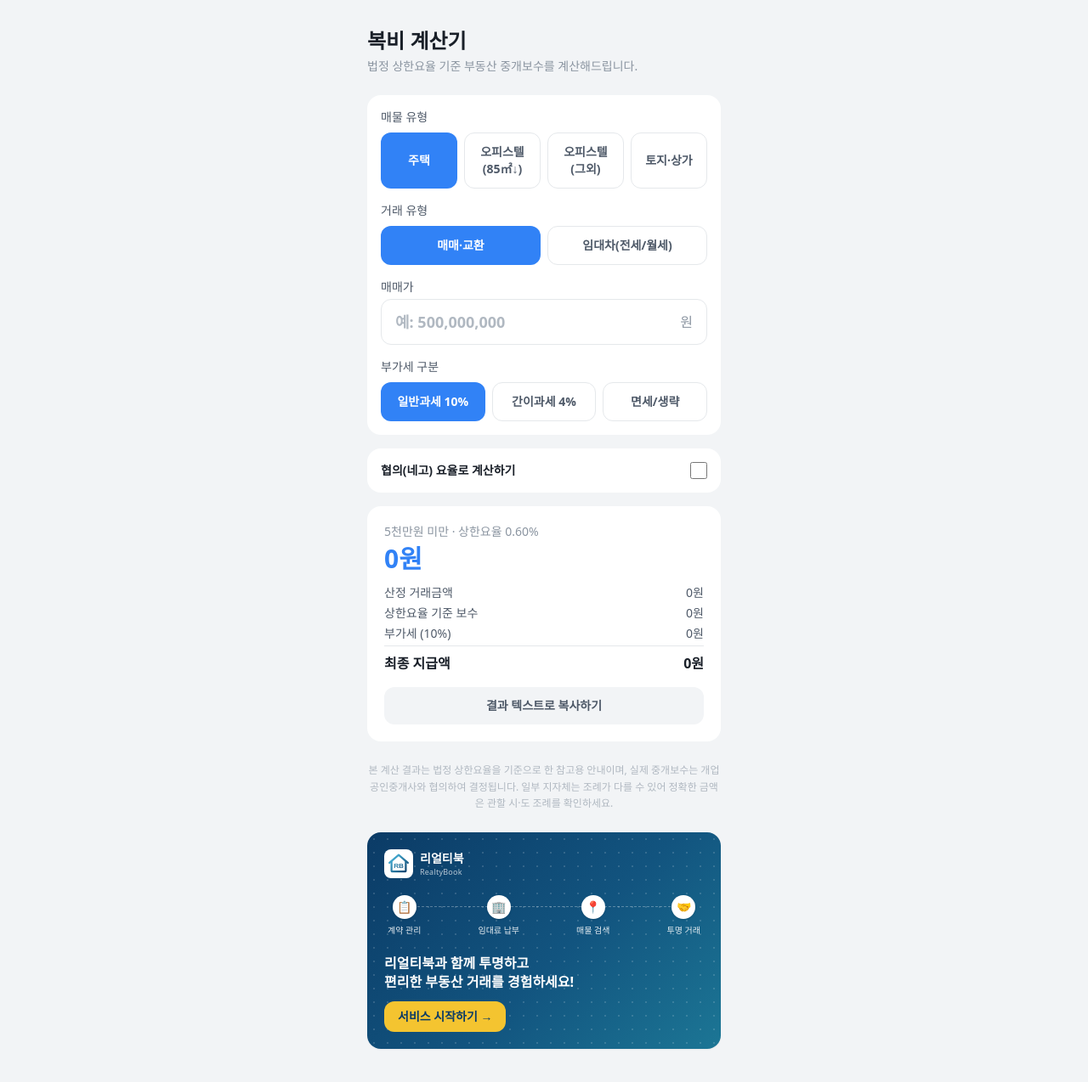
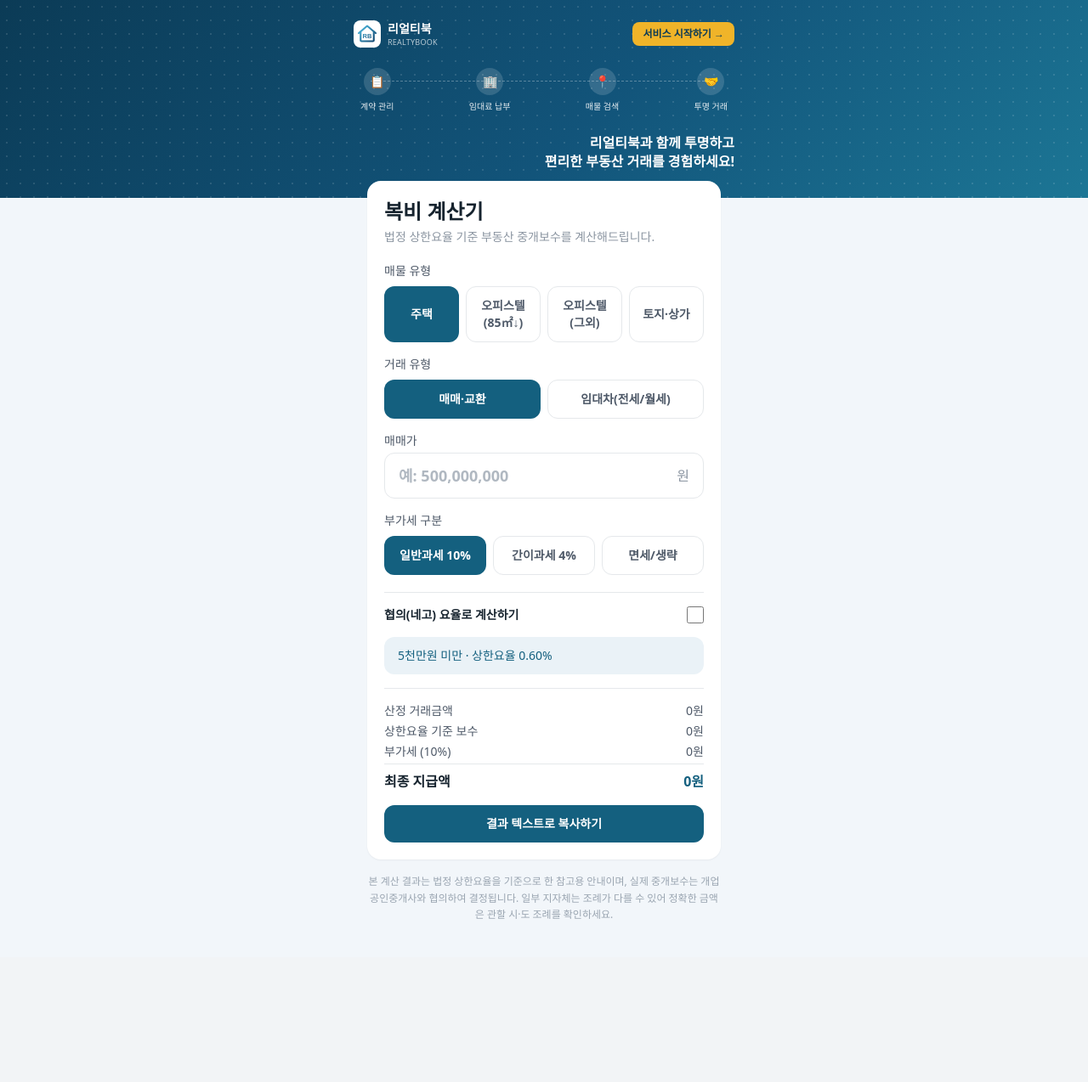
Before and after one commit to retools-labs/calc-realty, a Next.js app: page / in a window 1280 px wide. Shown: the top 1274 px of the page at 85% size. After the commit the page ends 1127 px from the top, so only its background shows below. Built offline with nearby package versions, Linux system fonts and the light colour scheme.

Commit message:
리얼티북 히어로 헤더 리디자인 적용

```diff
--- a/app/page.tsx
+++ b/app/page.tsx
@@ -8,6 +8,8 @@ import {
   type PropertyType,
   type VatType,
 } from "@/lib/calc";
+
+const PARTNER_URL = "https://apple-realty.vercel.app/partner";
 
 function parseWon(raw: string): number {
   const n = Number(raw.replace(/[^0-9]/g, ""));
@@ -28,7 +30,7 @@ function WonInput({
   return (
     <label className="block">
       <span className="mb-1 block text-sm font-medium text-[#4E5968]">{label}</span>
-      <div className="flex items-center rounded-xl border border-[#E5E8EB] bg-white px-4 py-3 focus-within:border-toss-blue">
+      <div className="flex items-center rounded-xl border border-[#E5E8EB] bg-white px-4 py-3 focus-within:border-[#14607F]">
         <input
           inputMode="numeric"
           className="w-full bg-transparent text-lg font-semibold outline-none placeholder:text-[#B0B8C1]"
@@ -60,7 +62,7 @@ function SegButton<T extends string>({
           onClick={() => onChange(opt.value)}
           className={`rounded-xl px-3 py-3 text-sm font-semibold transition ${
             value === opt.value
-              ? "bg-toss-blue text-white"
+              ? "bg-[#14607F] text-white"
               : "bg-white text-[#4E5968] border border-[#E5E8EB]"
           }`}
         >
@@ -68,6 +70,111 @@ function SegButton<T extends string>({
         </button>
       ))}
     </div>
+  );
+}
+
+function RealtyBookMark({ size = 28 }: { size?: number }) {
+  const gradId = "rb-mark-grad";
+  return (
+    <svg width={size} height={size} viewBox="0 0 48 48" fill="none" xmlns="http://www.w3.org/2000/svg">
+      <defs>
+        <linearGradient id={gradId} x1="4" y1="4" x2="44" y2="44" gradientUnits="userSpaceOnUse">
+          <stop offset="0" stopColor="#4FC3E8" />
+          <stop offset="1" stopColor="#0B3B66" />
+        </linearGradient>
+      </defs>
+      <path
+        d="M4 22 24 5l20 17"
+        stroke={`url(#${gradId})`}
+        strokeWidth="4.2"
+        strokeLinecap="round"
+        strokeLinejoin="round"
+      />
+      <path
+        d="M8.5 19v20a2 2 0 0 0 2 2h27a2 2 0 0 0 2-2V19"
+        stroke={`url(#${gradId})`}
+        strokeWidth="4.2"
+        strokeLinecap="round"
+        strokeLinejoin="round"
+      />
+      <text
+        x="24"
+        y="34"
+        textAnchor="middle"
+        fontFamily="Arial, Helvetica, sans-serif"
+        fontWeight="800"
+        fontSize="15"
+        fill={`url(#${gradId})`}
+      >
+        RB
+      </text>
+    </svg>
+  );
+}
+
+function RealtyBookLockup({ light = false }: { light?: boolean }) {
+  return (
+    <div className="flex items-center gap-2">
+      <div className="rounded-lg bg-white p-1">
+        <RealtyBookMark size={24} />
+      </div>
+      <div className="leading-tight">
+        <p className={`text-sm font-extrabold ${light ? "text-white" : "text-[#0B3B66]"}`}>리얼티북</p>
+        <p className={`text-[9px] font-medium tracking-wide ${light ? "text-white/70" : "text-[#8B95A1]"}`}>
+          REALTYBOOK
+        </p>
+      </div>
+    </div>
+  );
+}
+
+const HERO_FEATURES: { icon: string; label: string }[] = [
+  { icon: "📋", label: "계약 관리" },
+  { icon: "🏢", label: "임대료 납부" },
+  { icon: "📍", label: "매물 검색" },
+  { icon: "🤝", label: "투명 거래" },
+];
+
+function RealtyBookHero() {
+  return (
+    <a
+      href={PARTNER_URL}
+      target="_blank"
+      rel="noopener noreferrer"
+      className="block px-4 pb-8 pt-6 text-white"
+      style={{
+        backgroundImage:
+          "radial-gradient(rgba(255,255,255,0.12) 1px, transparent 1px), linear-gradient(135deg, #0B3B56, #12547A 55%, #1C7695)",
+        backgroundSize: "16px 16px, 100% 100%",
+      }}
+    >
+      <div className="mx-auto max-w-md">
+        <div className="flex items-center justify-between">
+          <RealtyBookLockup light />
+          <span className="whitespace-nowrap rounded-lg bg-[#F0B429] px-3 py-1.5 text-xs font-bold text-[#0B3B56]">
+            서비스 시작하기 →
+          </span>
+        </div>
+
+        <div className="relative mt-6 flex items-center justify-between px-2">
+          <div className="absolute left-5 right-5 top-[15px] h-px border-t border-dashed border-white/30" />
+          {HERO_FEATURES.map((f) => (
+            <div key={f.label} className="relative z-10 flex flex-col items-center gap-1.5">
+              <span className="flex h-8 w-8 items-center justify-center rounded-full bg-white/15 text-sm">
+                {f.icon}
+              </span>
+              <span className="text-[10px] font-medium text-white/90">{f.label}</span>
+            </div>
+          ))}
+        </div>
+
+        <p className="mt-6 text-right text-base font-bold leading-snug">
+          리얼티북과 함께 투명하고
+          <br />
+          편리한 부동산 거래를 경험하세요!
+        </p>
+      </div>
+    </a>
   );
 }
 
@@ -127,13 +234,17 @@ export default function Home() {
   }
 
   return (
-    <main className="mx-auto max-w-md px-4 pb-24 pt-8">
+    <main className="min-h-screen bg-[#F2F6FA] pb-10 text-[#16232E]">
+      <RealtyBookHero />
+
+      <div className="mx-auto -mt-5 max-w-md px-4">
+        <div className="rounded-2xl bg-white p-5 shadow-sm">
           <h1 className="text-2xl font-bold">복비 계산기</h1>
           <p className="mt-1 text-sm text-[#8B95A1]">
             법정 상한요율 기준 부동산 중개보수를 계산해드립니다.
           </p>
 
-      <section className="mt-6 space-y-4 rounded-2xl bg-white p-4">
+          <div className="mt-5 space-y-4">
             <div>
               <span className="mb-2 block text-sm font-medium text-[#4E5968]">매물 유형</span>
               <SegButton
@@ -208,10 +319,9 @@ export default function Home() {
                 </p>
               )}
             </div>
-      </section>
+          </div>
 
-      <section className="mt-4 rounded-2xl bg-white p-4">
-        <label className="flex items-center justify-between">
+          <label className="mt-5 flex items-center justify-between border-t border-[#E5E8EB] pt-4">
             <span className="text-sm font-semibold">협의(네고) 요율로 계산하기</span>
             <input
               type="checkbox"
@@ -224,7 +334,7 @@ export default function Home() {
             <div className="mt-3">
               <div className="mb-1 flex items-center justify-between text-sm text-[#4E5968]">
                 <span>협의요율</span>
-              <span className="font-semibold text-toss-blue">
+                <span className="font-semibold text-[#14607F]">
                   {negotiatedRate.toFixed(2)}% (상한 {(result.capRate * 100).toFixed(2)}%)
                 </span>
               </div>
@@ -235,16 +345,16 @@ export default function Home() {
                 step={0.01}
                 value={Math.min(negotiatedRate, result.capRate * 100)}
                 onChange={(e) => setNegotiatedRate(Number(e.target.value))}
-              className="w-full"
+                className="w-full accent-[#14607F]"
               />
             </div>
           )}
-      </section>
 
-      <section className="mt-4 rounded-2xl bg-white p-5">
-        <p className="text-sm text-[#8B95A1]">{result.bracketLabel} · 상한요율 {(result.capRate * 100).toFixed(2)}%</p>
-        <p className="mt-1 text-3xl font-bold text-toss-blue">{formatKRW(result.appliedFee)}</p>
-        <div className="mt-3 space-y-1 text-sm text-[#4E5968]">
+          <div className="mt-4 rounded-xl bg-[#EAF2F7] px-4 py-3 text-sm font-medium text-[#14607F]">
+            {result.bracketLabel} · 상한요율 {(result.capRate * 100).toFixed(2)}%
+          </div>
+
+          <div className="mt-4 space-y-1 border-t border-[#E5E8EB] pt-4 text-sm text-[#4E5968]">
             <div className="flex justify-between">
               <span>산정 거래금액</span>
               <span>{formatKRW(result.dealAmount)}</span>
@@ -254,7 +364,7 @@ export default function Home() {
               <span>{formatKRW(result.capFee)}</span>
             </div>
             {negotiate && (
-            <div className="flex justify-between text-toss-blue">
+              <div className="flex justify-between text-[#14607F]">
                 <span>네고로 절약된 금액</span>
                 <span>−{formatKRW(savedByNegotiation)}</span>
               </div>
@@ -263,134 +373,27 @@ export default function Home() {
               <span>부가세 ({(result.vatRate * 100).toFixed(0)}%)</span>
               <span>{formatKRW(result.vat)}</span>
             </div>
-          <div className="mt-2 flex justify-between border-t border-[#E5E8EB] pt-2 text-base font-bold text-[#191F28]">
+            <div className="mt-2 flex justify-between border-t border-[#E5E8EB] pt-2 text-base font-bold text-[#16232E]">
               <span>최종 지급액</span>
-            <span>{formatKRW(result.totalWithVat)}</span>
+              <span className="text-[#14607F]">{formatKRW(result.totalWithVat)}</span>
             </div>
           </div>
 
           <button
             type="button"
             onClick={handleCopy}
-          className="mt-4 w-full rounded-xl bg-[#F2F4F6] py-3 text-sm font-semibold text-[#4E5968]"
+            className="mt-4 w-full rounded-xl bg-[#14607F] py-3 text-sm font-semibold text-white transition active:scale-[0.99]"
           >
             {copied ? "복사됐어요 ✓" : "결과 텍스트로 복사하기"}
           </button>
-      </section>
+        </div>
 
-      <p className="mt-6 text-center text-xs leading-relaxed text-[#B0B8C1]">
+        <p className="mt-4 text-center text-xs leading-relaxed text-[#9AA5B1]">
           본 계산 결과는 법정 상한요율을 기준으로 한 참고용 안내이며, 실제 중개보수는 개업공인중개사와
           협의하여 결정됩니다. 일부 지자체는 조례가 다를 수 있어 정확한 금액은 관할 시·도 조례를
           확인하세요.
         </p>
-
-      <PartnerBanner />
+      </div>
     </main>
   );
 }
-
-function RealtyBookMark({ size = 28 }: { size?: number }) {
-  const gradId = "rb-mark-grad";
-  return (
-    <svg width={size} height={size} viewBox="0 0 48 48" fill="none" xmlns="http://www.w3.org/2000/svg">
-      <defs>
-        <linearGradient id={gradId} x1="4" y1="4" x2="44" y2="44" gradientUnits="userSpaceOnUse">
-          <stop offset="0" stopColor="#4FC3E8" />
-          <stop offset="1" stopColor="#0B3B66" />
-        </linearGradient>
-      </defs>
-      {/* 지붕 */}
-      <path
-        d="M4 22 24 5l20 17"
-        stroke={`url(#${gradId})`}
-        strokeWidth="4.2"
-        strokeLinecap="round"
-        strokeLinejoin="round"
-      />
-      {/* 몸체 */}
-      <path
-        d="M8.5 19v20a2 2 0 0 0 2 2h27a2 2 0 0 0 2-2V19"
-        stroke={`url(#${gradId})`}
-        strokeWidth="4.2"
-        strokeLinecap="round"
-        strokeLinejoin="round"
-      />
-      <text
-        x="24"
-        y="34"
-        textAnchor="middle"
-        fontFamily="Arial, Helvetica, sans-serif"
-        fontWeight="800"
-        fontSize="15"
-        fill={`url(#${gradId})`}
-      >
-        RB
-      </text>
-    </svg>
-  );
-}
-
-function RealtyBookLockup({ light = false }: { light?: boolean }) {
-  return (
-    <div className="flex items-center gap-2">
-      <div className="rounded-lg bg-white p-1">
-        <RealtyBookMark size={26} />
-      </div>
-      <div className="leading-tight">
-        <p className={`text-sm font-extrabold ${light ? "text-white" : "text-[#0B3B66]"}`}>리얼티북</p>
-        <p className={`text-[9px] font-medium tracking-wide ${light ? "text-white/70" : "text-[#8B95A1]"}`}>
-          RealtyBook
-        </p>
-      </div>
-    </div>
-  );
-}
-
-const BANNER_FEATURES: { icon: string; label: string }[] = [
-  { icon: "📋", label: "계약 관리" },
-  { icon: "🏢", label: "임대료 납부" },
-  { icon: "📍", label: "매물 검색" },
-  { icon: "🤝", label: "투명 거래" },
-];
-
-function PartnerBanner() {
-  return (
-    <a
-      href="https://apple-realty.vercel.app/partner"
-      target="_blank"
-      rel="noopener noreferrer"
-      className="relative mt-6 block overflow-hidden rounded-2xl bg-gradient-to-br from-[#0B3B66] via-[#12547F] to-[#1C7695] p-5 text-white shadow-sm transition active:scale-[0.99]"
-      style={{
-        backgroundImage:
-          "radial-gradient(rgba(255,255,255,0.15) 1px, transparent 1px), linear-gradient(135deg, #0B3B66, #12547F 55%, #1C7695)",
-        backgroundSize: "16px 16px, 100% 100%",
-      }}
-    >
-      <div className="flex items-center justify-between">
-        <RealtyBookLockup light />
-      </div>
-
-      <div className="relative mt-5 flex items-center justify-between px-1">
-        <div className="absolute left-6 right-6 top-[13px] h-px border-t border-dashed border-white/30" />
-        {BANNER_FEATURES.map((f) => (
-          <div key={f.label} className="relative z-10 flex flex-col items-center gap-1.5">
-            <span className="flex h-7 w-7 items-center justify-center rounded-full bg-white text-sm shadow">
-              {f.icon}
-            </span>
-            <span className="text-[10px] font-medium text-white/90">{f.label}</span>
-          </div>
-        ))}
-      </div>
-
-      <p className="mt-5 text-base font-bold leading-snug">
-        리얼티북과 함께 투명하고
-        <br />
-        편리한 부동산 거래를 경험하세요!
-      </p>
-
-      <span className="mt-3 inline-flex items-center gap-1 rounded-xl bg-[#F4C430] px-4 py-2 text-sm font-bold text-[#0B3B66]">
-        서비스 시작하기 →
-      </span>
-    </a>
-  );
-}
```
Lines whose indentation alone changed are shown as unchanged.
